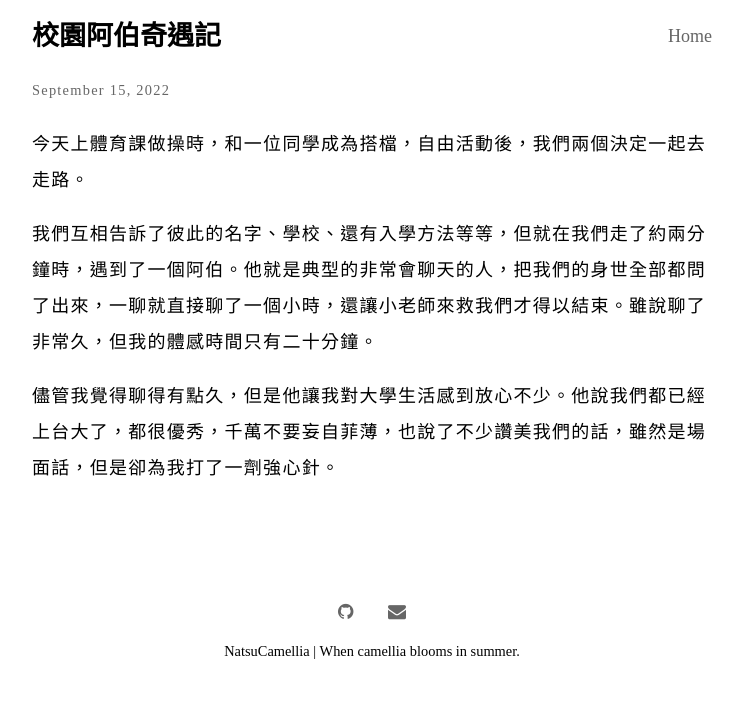
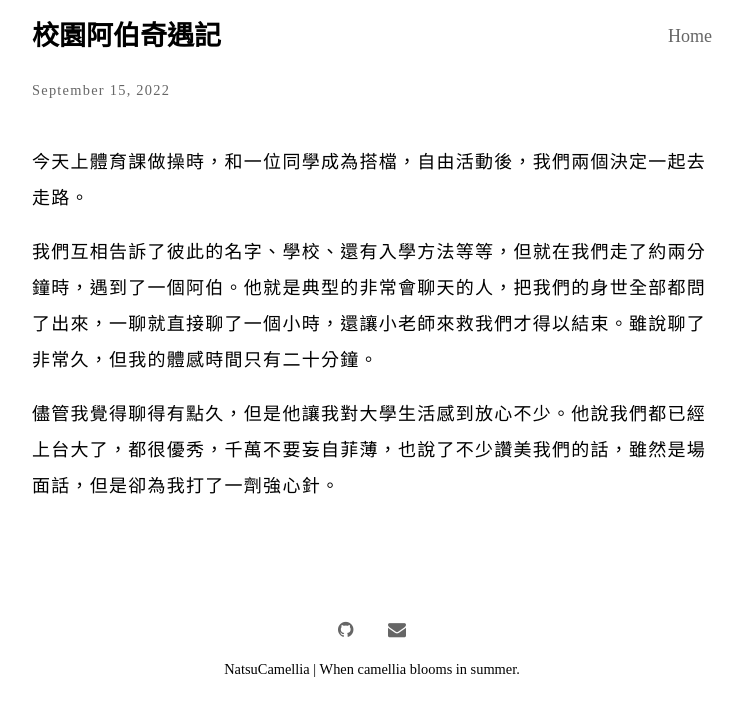
Before and after one commit to NatsuCamellia/NatsuCamellia.github.io, a Jekyll site: the page built from _posts/2022-09-15-校園阿伯奇遇記.md, in a window 1280 px wide. Shown: the top 716 px of the page, without its empty margins (268-1011 px from the left). Built offline with Jekyll 4.4.1, drawn with Linux system fonts in a browser that asks for light colours.

Commit message:
Increase the gap between header and article

```diff
--- a/_sass/_default.scss
+++ b/_sass/_default.scss
@@ -23,6 +23,10 @@
 /*
   Header
 */
+
+header {
+  margin-bottom: 2rem;
+}
 
 .header {
   padding: 0.5rem 0;
```
